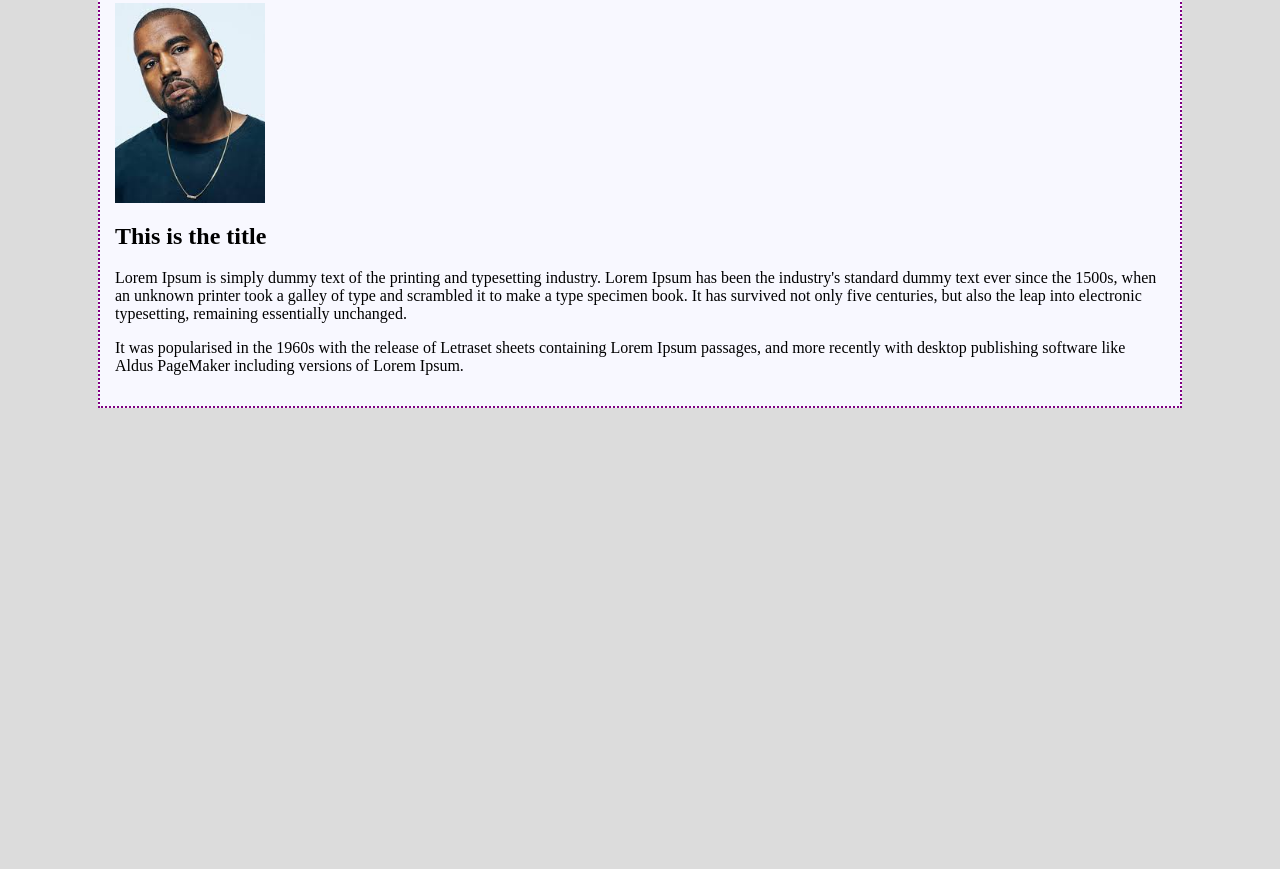
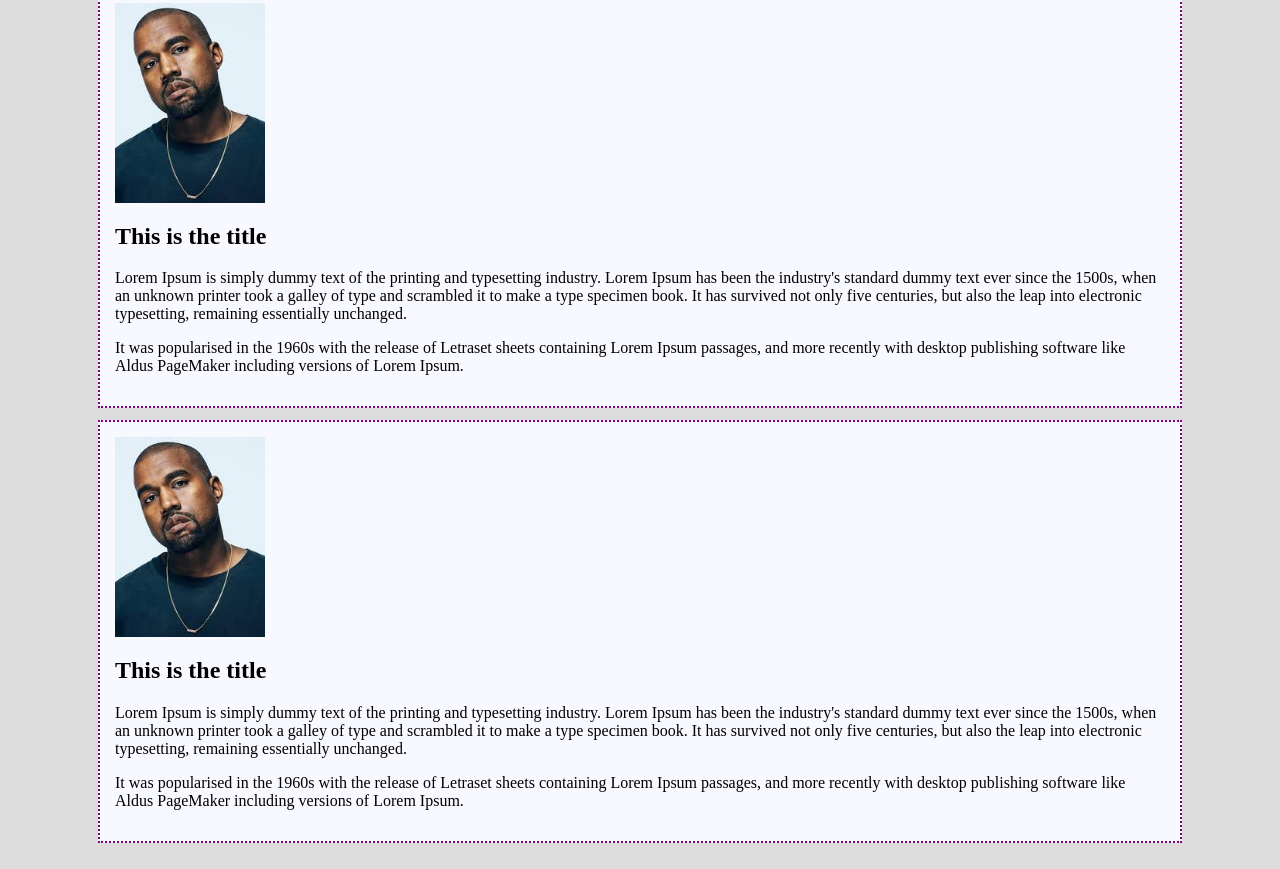
Before and after one commit to jdw6359/Nikki, a plain HTML site: page Assignment03/test.html in a window 1280 px wide. Shown: the part 307-1176 px from the top of the page. Before the commit the page ends 800 px from the top, so only its background shows below. Drawn offline with Linux system fonts and the light colour scheme.

Commit message:
Added new story

```diff
--- a/Assignment03/test.html
+++ b/Assignment03/test.html
@@ -25,4 +25,12 @@
 		<p>It was popularised in the 1960s with the release of Letraset sheets containing Lorem Ipsum passages, and more recently with desktop publishing software like Aldus PageMaker including versions of Lorem Ipsum.</p>
 	</div>
 
+	<div class="story_content content key_story_1">
+		<img id="kanye_image" src="kanye.jpg" />
+		<h2>This is the title</h2>
+		<p>Lorem Ipsum is simply dummy text of the printing and typesetting industry. Lorem Ipsum has been the industry's standard dummy text ever since the 1500s, when an unknown printer took a galley of type and scrambled it to make a type specimen book. It has survived not only five centuries, but also the leap into electronic typesetting, remaining essentially unchanged.</p>
+		<p>It was popularised in the 1960s with the release of Letraset sheets containing Lorem Ipsum passages, and more recently with desktop publishing software like Aldus PageMaker including versions of Lorem Ipsum.</p>
+	</div>
+
+
 </div>
```
